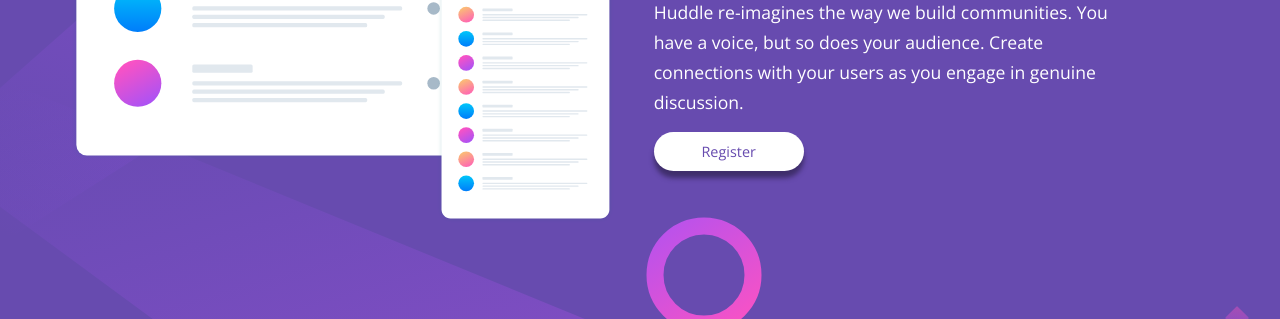
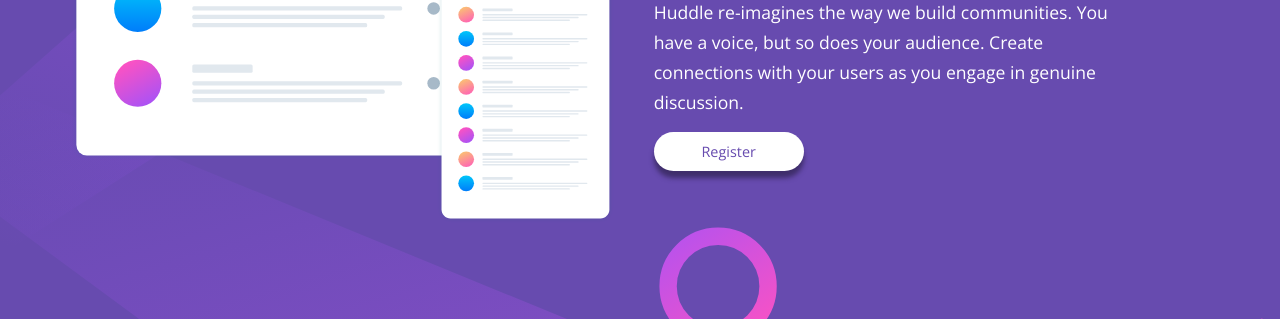
Before and after one commit to fisaavedrae/huddle-landing-page, a plain HTML site: page index.html in a window 1280 px wide. Shown: the part 288-607 px from the top of the page. Drawn offline with nearby package versions, Linux system fonts and the light colour scheme.

Commit message:
correccion bg imagen

```diff
--- a/assets/css/styles.css
+++ b/assets/css/styles.css
@@ -4,6 +4,7 @@ body {
     background-color: hsl(257, 40%, 49%);
     background-image: url(../images/bg-mobile.svg);
     background-repeat: no-repeat;
+    background-size: contain;
     font-family: 'Open Sans', sans-serif;
 
     color: white;
@@ -153,6 +154,8 @@ body {
 @media (min-width:612px) {
     body {
         background-image: url(../images/bg-desktop.svg);
+        background-size: cover;
+        height: 100vh;
     }
 
     .container {
```
